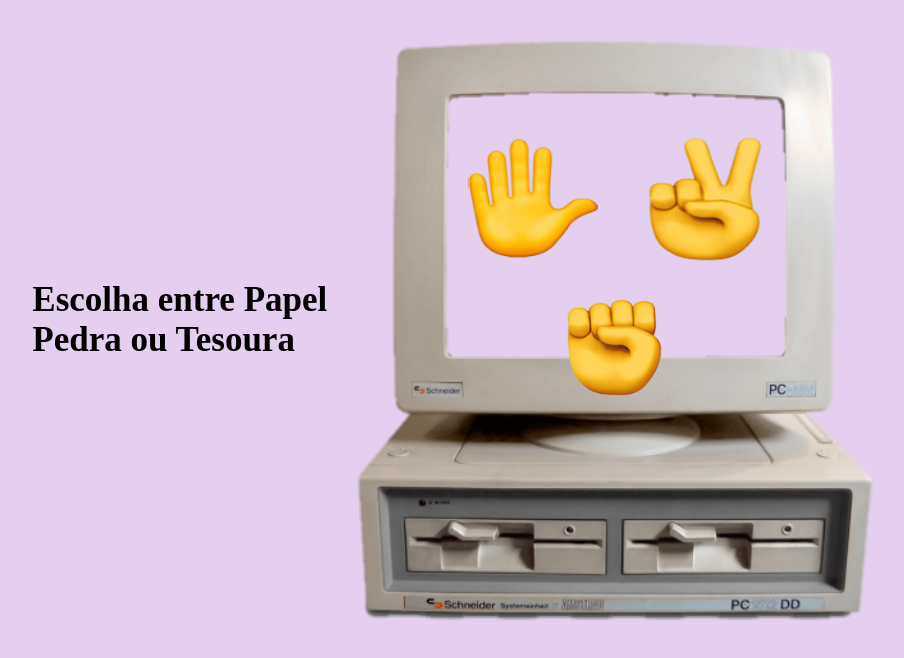
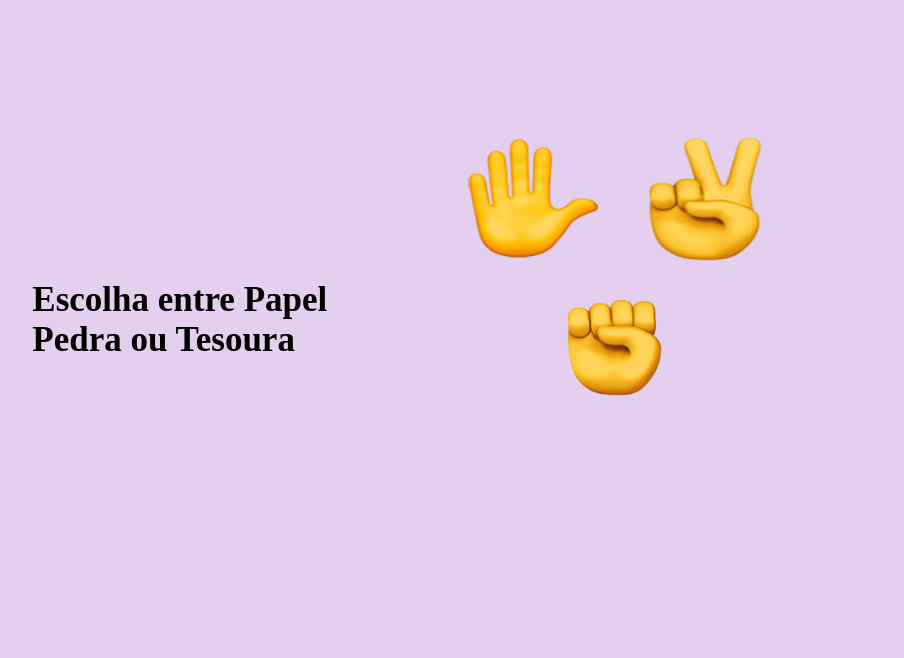
Before and after one commit to alisouzr/jogoWebJokenp-, a plain HTML site: page index.html in a window 1280 px wide. Shown: the whole page, without its empty margins (25-929 px from the left). Drawn offline with Linux system fonts and the light colour scheme.

Commit message:
Update HTML

```diff
--- a/index.html
+++ b/index.html
@@ -29,7 +29,6 @@
                     <a href=""><button id="buttonPlay">Jogar</button></a>
                 </div> -->
             </div>
-            <img id="img" src="pcantigo.png" alt="Coputador Antigo">
         </div>
     </main>
     <section>
```
